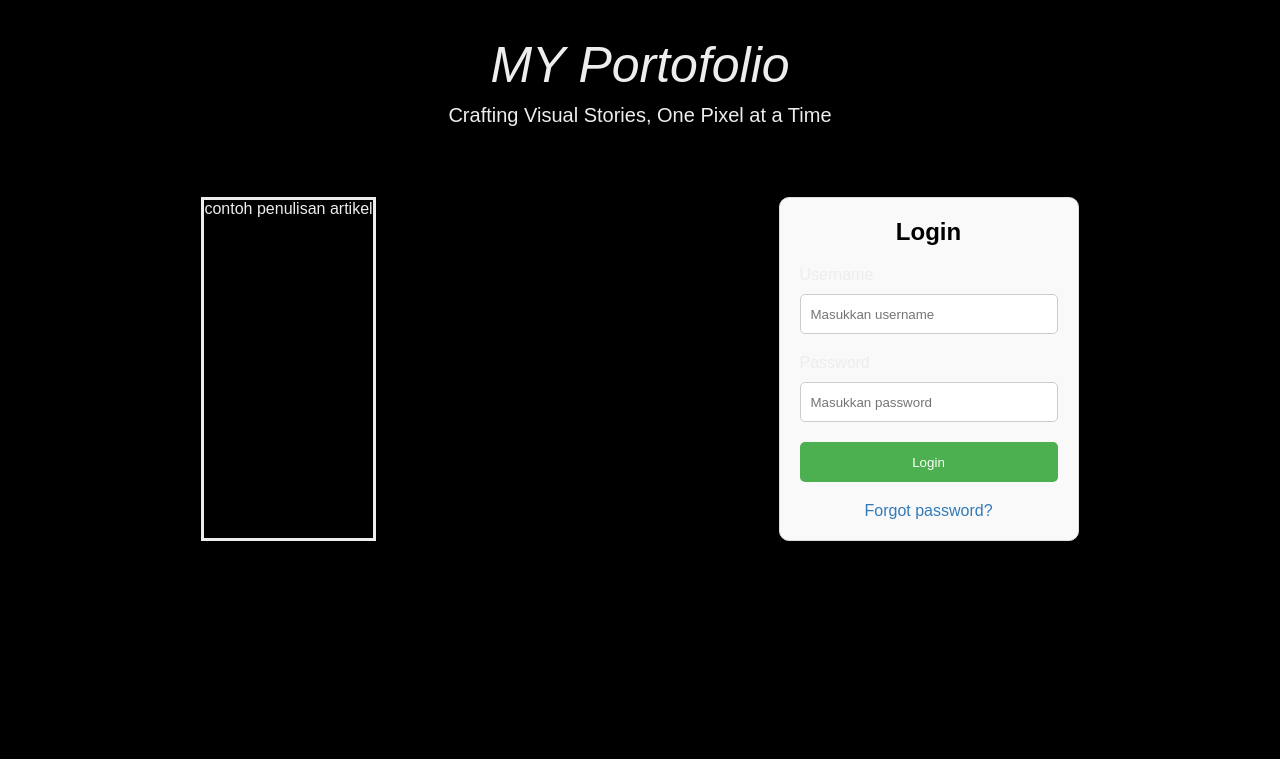
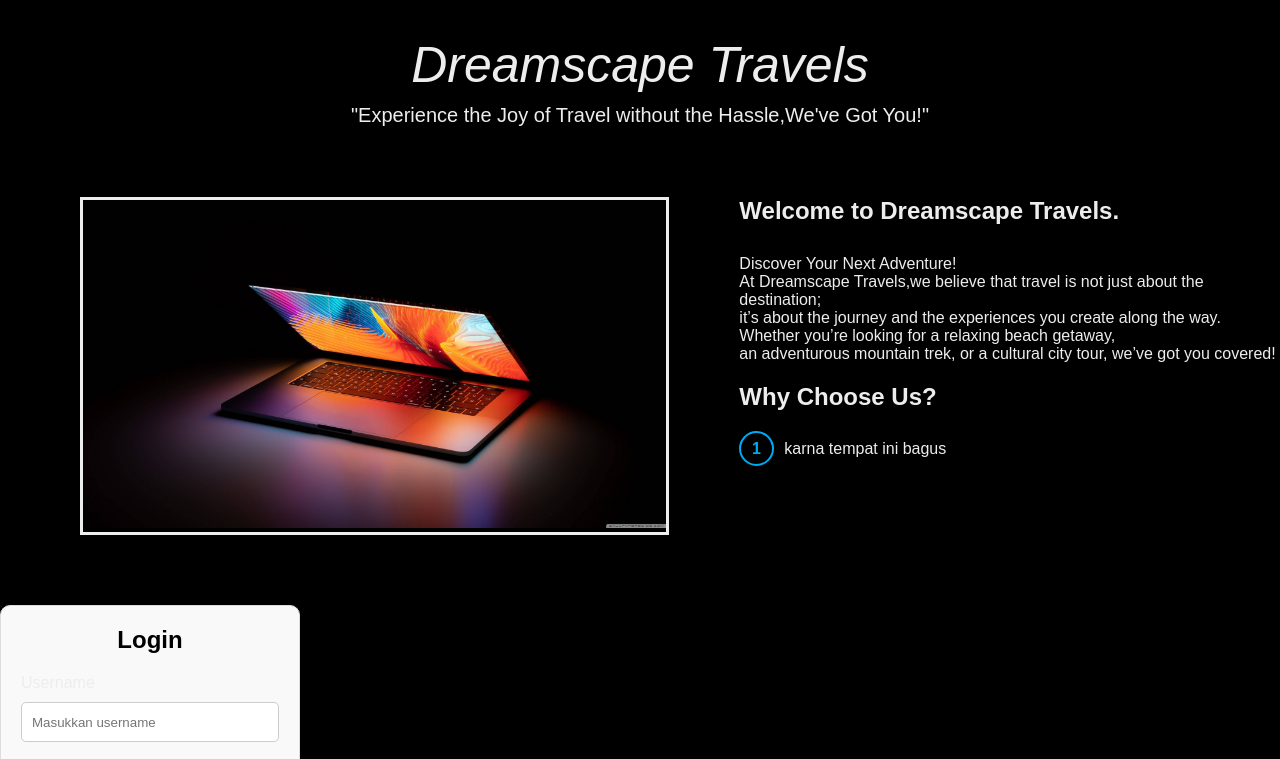
Before and after one commit to revou-fundamental-course/22-jul-24-hanavfy, a plain HTML site: page index.html in a window 1280 px wide. Shown: the part 64-823 px from the top of the page. Before the commit the page ends 800 px from the top, so only its background shows below. Drawn offline with Linux system fonts and the light colour scheme.

Commit message:
comit kelima

```diff
--- a/index.html
+++ b/index.html
@@ -15,25 +15,51 @@
 
       <section class="header">
          <a href="#" class="active">Home</a>
-         <a href="#">Feature</a>
-         <a href="#">Contact</a>
+         <a href="#">Our Package</a>
+         <a href="#">Call us</a>
       </section>
     </nav>
 
     <main class="main">
       <article class="artikel">
         <header class="hiderr">
-          MY Portofolio
+          Dreamscape Travels
         </header>
 
-        <p class="slogan">Crafting Visual Stories, One Pixel at a Time</p>
+        <p class="slogan">"Experience the Joy of Travel without the Hassle,We've Got You!"</p>
       </article>
 
       <section class="seksion">
         <article class="arrtikel">
-          contoh penulisan artikel
+          <img src="laptop.jpg" class="gambar">
         </article>
 
+        <div class="homepage">
+          <h1>
+            Welcome to Dreamscape Travels.
+          </h1>
+          <p class="homepage1">Discover Your Next Adventure!
+            <br>At Dreamscape Travels,we believe that travel is not just about the destination;
+            <br>it’s about the journey and the experiences you create along the way.
+            <br>Whether you’re looking for a relaxing beach getaway,
+            <br>an adventurous mountain trek, or a cultural city tour, we’ve got you covered!
+          </p>
+          <h1>
+            Why Choose Us?
+          </h1>
+           <div class="pilihan">
+            <div class="angka">
+              1
+            </div>
+            <p>
+              karna tempat ini bagus
+            </p>
+           </div>
+
+        </div>
+
+      </section>
+      <section>
         <div class="login-container">
           <h2>Login</h2>
           <form id="login-form">
@@ -55,4 +81,4 @@
 
     </main>
   </body>
-</html
+</html>
--- a/style.css
+++ b/style.css
@@ -58,15 +58,59 @@ font-size: 25px;
 
 .seksion {
     display: flex;
-    justify-content: space-around;
+    justify-content: flex-start;
     margin-top: 70px;
+    margin-left: 80px;
+    margin-bottom: 70px;
 }
 
 .arrtikel {
     border: white;
     border: solid;
+    width: 50%;
+    height: 50%;
 }
 
+.gambar {
+  width: 100%;
+}
+
+.homepage {
+  margin-left: 70px;
+}
+
+.homepage1 {
+  margin: 30px 0 20px;
+}
+
+.pilihan {
+  margin-top: 20px;
+  display: flex;
+  align-items: center;
+}
+
+.pilihan p {
+  margin-left: 10px;
+}
+
+.angka {
+  position: relative;
+  display: inline-flex;
+  justify-content: center;
+  align-items: center;
+  width: 35px;
+  height: 35px;
+  background: transparent;
+  border: 2px solid #00abf0;
+  border-radius: 50%;
+  color: #00abf0;
+  text-decoration: none;
+  font-weight: 600;
+  text-decoration: none;
+  letter-spacing: 1px;
+  z-index: 1;
+  overflow: hidden;
+}
 /* yg dibawah buat log in */
 
 .login-container {
```
